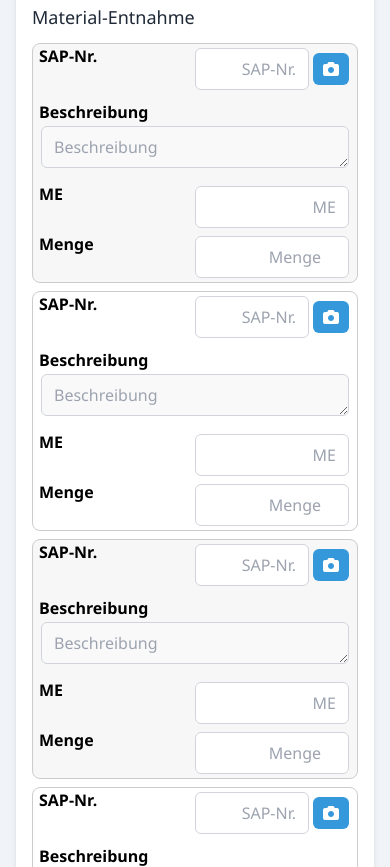
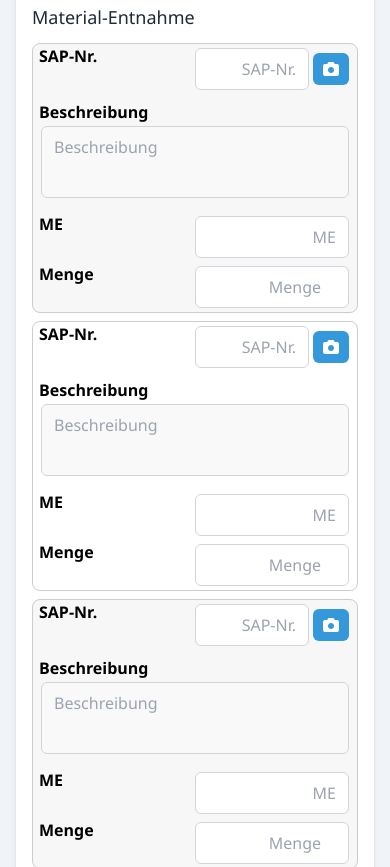
Before and after one commit to Dennis21x/MobileEntnahme, a plain HTML site: page index.html in a window 390 px wide. Shown: the part 778-1645 px from the top of the page. Drawn offline with nearby package versions, Linux system fonts and the light colour scheme; no server answers.

Commit message:
Update style.css

```diff
--- a/style.css
+++ b/style.css
@@ -21,8 +21,11 @@ body {
 }
 .description-field {
     background-color: #f9f9f9;
-    /* ANPASSUNG: Erlaubt dem Benutzer, die Höhe des Textfeldes bei Bedarf manuell anzupassen. */
-    resize: vertical;
+    /* ANPASSUNG: Größenänderung ist jetzt deaktiviert und Höhe ist fest. */
+    resize: none;
+    height: 42px; /* Feste Höhe für Desktop, passend zu anderen Inputs */
+    padding-top: 0.65rem; /* Feinabstimmung für bessere vertikale Zentrierung in der festen Höhe */
+    padding-bottom: 0.65rem;
 }
 .description-field.auto-filled {
     background-color: #e8f4ff;
@@ -137,7 +140,6 @@ body {
         border: 1px solid #ccc;
         margin-bottom: 0.5rem;
         border-radius: 8px;
-        /* ANPASSUNG: "overflow: hidden" wurde entfernt, damit das ME-Dropdown-Menü nicht abgeschnitten wird. */
     }
     .overflow-x-auto td {
         border: none;
@@ -165,15 +167,15 @@ body {
     /* --- ANPASSUNG: Besseres Layout für Beschreibung in mobiler Ansicht --- */
     .overflow-x-auto td[data-label="Beschreibung"] {
         padding: 0.5rem;
-        padding-top: 2rem; /* Platz für das Label schaffen */
+        padding-top: 2rem;
         text-align: left;
     }
     .overflow-x-auto td[data-label="Beschreibung"]:before {
-        content: "Beschreibung"; /* Label explizit setzen */
+        content: "Beschreibung";
         position: absolute;
         top: 6px;
         left: 6px;
-        width: auto; /* Automatische Breite */
+        width: auto;
         padding-right: 0;
         font-weight: bold;
         text-align: left;
@@ -181,7 +183,8 @@ body {
     .overflow-x-auto td[data-label="Beschreibung"] .description-field {
         width: 100%;
         text-align: left;
-        min-height: 38px; /* Stellt sicher, dass die Höhe zu anderen Feldern passt */
+        /* ANPASSUNG: Feste Höhe für ca. 2 Zeilen Text in der mobilen Ansicht */
+        height: 4.5rem;
     }
     /* --- ENDE --- */
 
```
